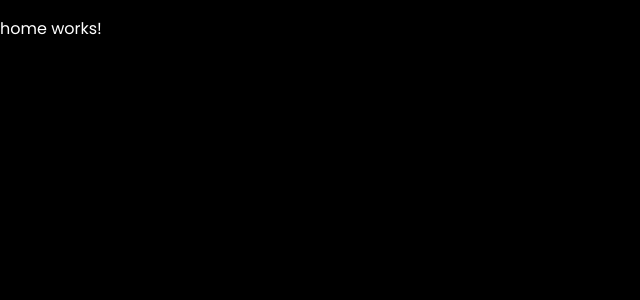
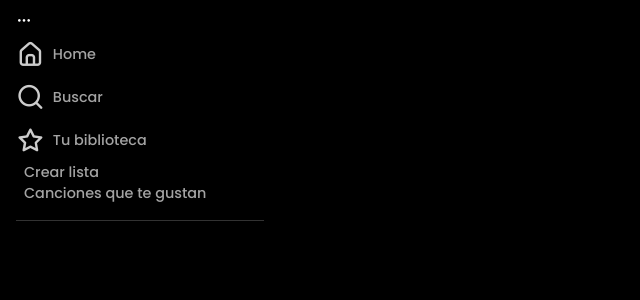
Before and after one commit to AlexanderAndreChavezCabana/app-spotify, an Angular app: page / in a window 1280 px wide. Shown: the top 300 px of the page, without its empty margins (0-640 px from the left). Built offline with nearby package versions, Linux system fonts and the light colour scheme.

Commit message:
add advance home, share sidebar and link

```diff
--- a/src/app/modules/home/pages/home/home.component.html
+++ b/src/app/modules/home/pages/home/home.component.html
@@ -1 +1 @@
-<p>home works!</p>
+<app-side-bar></app-side-bar>
--- a/src/app/shared/components/side-bar/side-bar.component.css
+++ b/src/app/shared/components/side-bar/side-bar.component.css
@@ -0,0 +1,50 @@
+.side-bar {
+  width: 15.5rem;
+  height: 100vh;
+  position: fixed;
+  top: 0;
+  left: 0;
+  padding: 0.5rem 1rem;
+  /* background-color: red; */
+}
+
+.side-bar__list {
+  list-style: none;
+  padding: 0;
+  margin: 0;
+  opacity: 0.8;
+}
+
+.side-bar__list .list-label {
+  font-size: 90%;
+  font-weight: 500;
+}
+
+.side-bar__list .list-wrapper-item {
+  font-size: var(--font-size-1);
+  font-weight: 500;
+  display: flex;
+  align-items: center;
+  align-content: center;
+}
+
+.side-bar__list .list-wrapper-item .uil {
+  font-size: var(--font-size-3);
+  padding-right: 0.5rem;
+}
+
+.side-bar__separator {
+  margin: 1rem 0;
+}
+
+.side-bar__separator.line-separator {
+  border-bottom: solid 1px var(--color-2);
+}
+
+.side-bar__list.list-three .list-wrapper-item {
+  padding: 0.25rem 0;
+}
+
+.side-bar__list li {
+  cursor: pointer;
+}
--- a/src/app/shared/components/side-bar/side-bar.component.html
+++ b/src/app/shared/components/side-bar/side-bar.component.html
@@ -1 +1,15 @@
-<p>side-bar works!</p>
+<div class="side-bar">
+  <div><i class="uil uil-ellipsis-h"></i></div>
+  <ul class="side-bar__list list-one">
+    <li *ngFor="let item of linksMenu">
+      <div class="list-wrapper-item">
+        <i [ngClass]="['uil', item.icon]"></i>
+        <span class="side-bar__list list-label">{{ item.name }}</span>
+      </div>
+    </li>
+  </ul>
+  <div class="side-bar__separator"></div>
+  <ul class="side-bar__list list-two"></ul>
+  <div class="side-bar__separator line-separator"></div>
+  <ul class="side-bar__list list-three"></ul>
+</div>
--- a/src/app/shared/components/side-bar/side-bar.component.ts
+++ b/src/app/shared/components/side-bar/side-bar.component.ts
@@ -1,15 +1,41 @@
 import { Component, OnInit } from '@angular/core';
+import { LinkMenuModel } from '@shared/models/link-menu-model';
 
 @Component({
   selector: 'app-side-bar',
   templateUrl: './side-bar.component.html',
-  styleUrls: ['./side-bar.component.css']
+  styleUrls: ['./side-bar.component.css'],
 })
 export class SideBarComponent implements OnInit {
+  linksMenu: Array<LinkMenuModel> = [
+    {
+      name: 'Home',
+      icon: 'uil-estate',
+      router: ['/', 'auth'],
+    },
+    {
+      name: 'Buscar',
+      icon: 'uil-search',
+      router: ['/', 'history'],
+    },
+    {
+      name: 'Tu biblioteca',
+      icon: 'uil-favorite',
+      router: ['/', 'favorite'],
+    },
+    {
+      name: 'Crear lista',
+      icon: '',
+      router: ['/', 'favorite'],
+    },
+    {
+      name: 'Canciones que te gustan',
+      icon: '',
+      router: ['/', 'favorite'],
+    },
+  ];
 
-  constructor() { }
+  constructor() {}
 
-  ngOnInit(): void {
-  }
-
+  ngOnInit(): void {}
 }
--- /dev/null
+++ b/src/app/shared/models/link-menu-model.ts
@@ -0,0 +1,5 @@
+export interface LinkMenuModel {
+  name: string;
+  icon: string;
+  router: string[];
+}
```
Also changed, not shown: src/app/modules/home/home.module.ts (+4 -9 lines), src/app/shared/shared.module.ts (+4 -10 lines).
